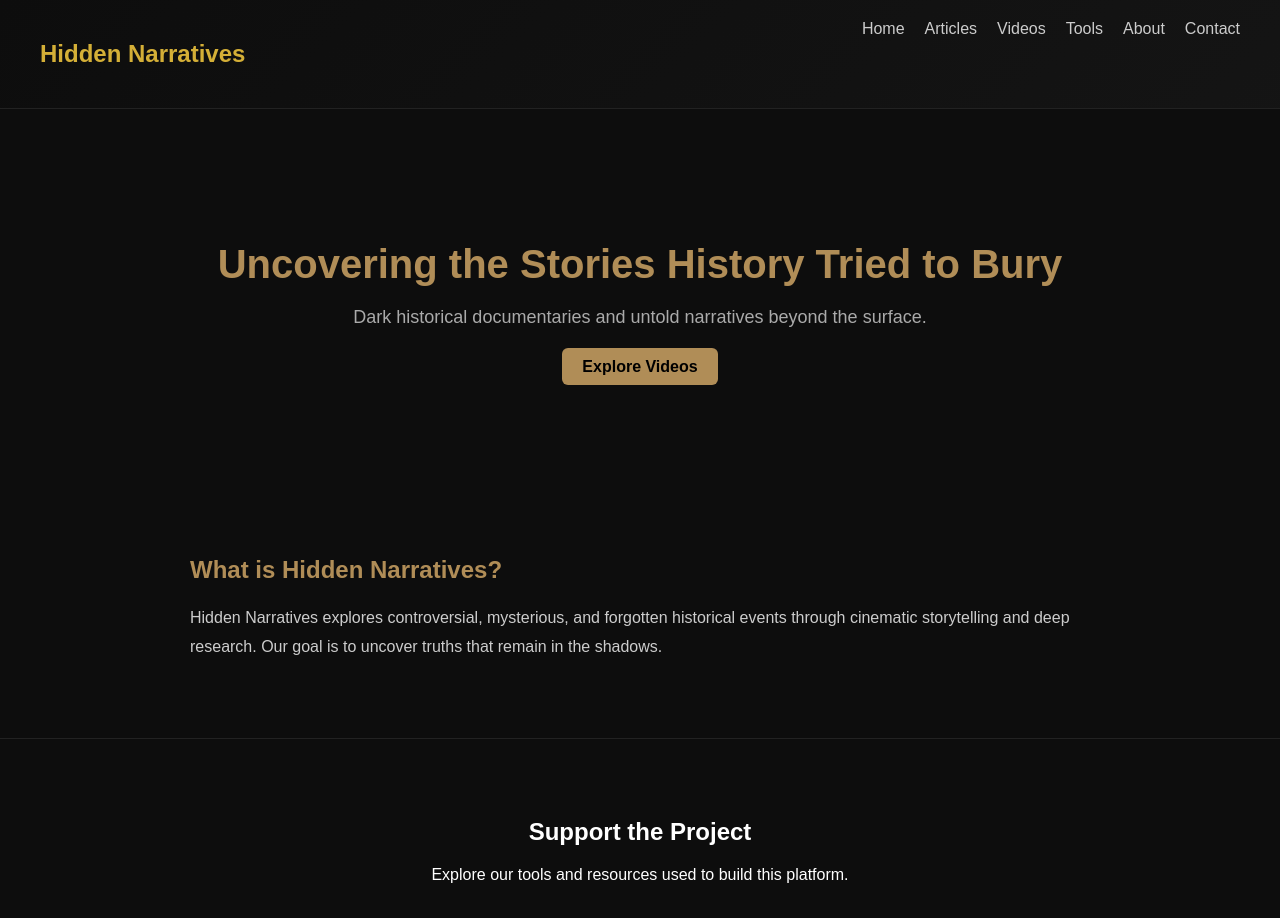
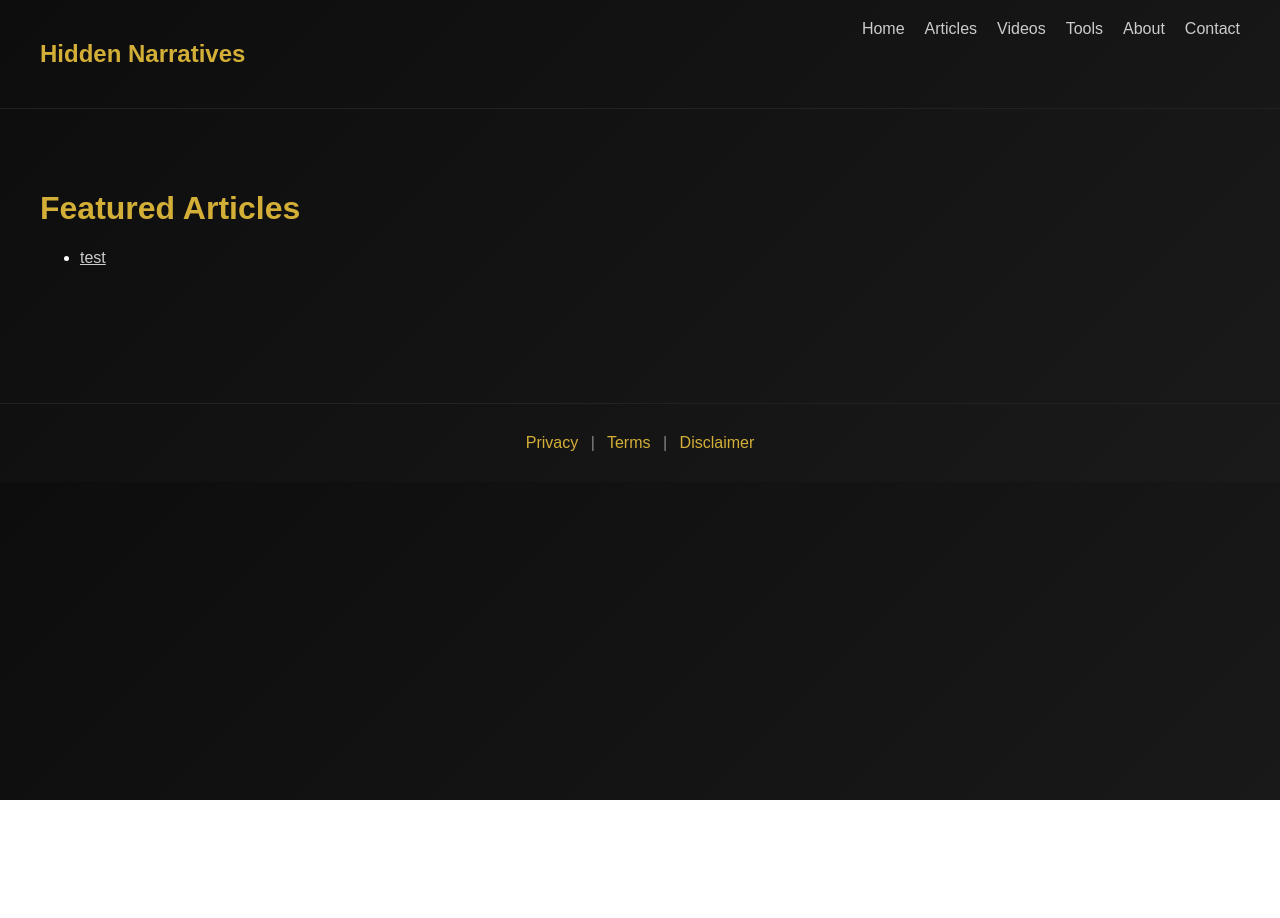
Before and after one commit to mohamedalaa7785-cpu/hidden-narratives, a Next.js app: page / in a window 1280 px wide. Shown: the top 918 px of the page. After the commit the page ends 800 px from the top, so only its background shows below. Built offline with nearby package versions, Linux system fonts and the light colour scheme.

Commit message:
Update page.tsx

```diff
--- a/app/page.tsx
+++ b/app/page.tsx
@@ -1,106 +1,27 @@
+import fs from "fs"
+import path from "path"
 import Link from "next/link"
 
 export default function Home() {
+  const dir = path.join(process.cwd(), "content/episodes")
+  const files = fs.readdirSync(dir).slice(0, 5)
+
   return (
-    <main style={container}>
+    <main style={{ padding: "60px 40px" }}>
+      <h1 style={{ color: "#d4af37" }}>Featured Articles</h1>
 
-      {/* Hero */}
-      <section style={hero}>
-        <h1 style={heroTitle}>
-          Uncovering the Stories History Tried to Bury
-        </h1>
-        <p style={heroText}>
-          Dark historical documentaries and untold narratives beyond the surface.
-        </p>
-        <Link href="/videos" style={heroBtn}>
-          Explore Videos
-        </Link>
-      </section>
-
-      {/* About Preview */}
-      <section style={section}>
-        <h2 style={sectionTitle}>What is Hidden Narratives?</h2>
-        <p style={sectionText}>
-          Hidden Narratives explores controversial, mysterious, and forgotten
-          historical events through cinematic storytelling and deep research.
-          Our goal is to uncover truths that remain in the shadows.
-        </p>
-      </section>
-
-      {/* CTA */}
-      <section style={cta}>
-        <h2>Support the Project</h2>
-        <p>Explore our tools and resources used to build this platform.</p>
-        <Link href="/tools" style={ctaBtn}>
-          View Resources
-        </Link>
-      </section>
-
+      <ul>
+        {files.map(file => {
+          const slug = file.replace(".md", "")
+          return (
+            <li key={slug}>
+              <Link href={`/episodes/${slug}`} style={{ color: "#ccc" }}>
+                {slug.replace(/-/g, " ")}
+              </Link>
+            </li>
+          )
+        })}
+      </ul>
     </main>
   )
 }
-
-const container = {
-  background: "#0d0d0d",
-  color: "white",
-  minHeight: "100vh"
-}
-
-const hero = {
-  padding: "100px 40px",
-  textAlign: "center" as const
-}
-
-const heroTitle = {
-  fontSize: "40px",
-  color: "#b08d57",
-  marginBottom: "20px"
-}
-
-const heroText = {
-  fontSize: "18px",
-  color: "#aaa",
-  marginBottom: "30px"
-}
-
-const heroBtn = {
-  padding: "10px 20px",
-  background: "#b08d57",
-  color: "#000",
-  borderRadius: "6px",
-  textDecoration: "none",
-  fontWeight: "bold"
-}
-
-const section = {
-  padding: "60px 40px",
-  maxWidth: "900px",
-  margin: "0 auto"
-}
-
-const sectionTitle = {
-  color: "#b08d57",
-  marginBottom: "20px"
-}
-
-const sectionText = {
-  lineHeight: "1.8",
-  color: "#ccc"
-}
-
-const cta = {
-  padding: "60px 40px",
-  textAlign: "center" as const,
-  borderTop: "1px solid #222"
-}
-
-const ctaBtn = {
-  display: "inline-block",
-  marginTop: "20px",
-  padding: "10px 20px",
-  background: "#b08d57",
-  color: "#000",
-  borderRadius: "6px",
-  textDecoration: "none",
-  fontWeight: "bold"
-}
```
